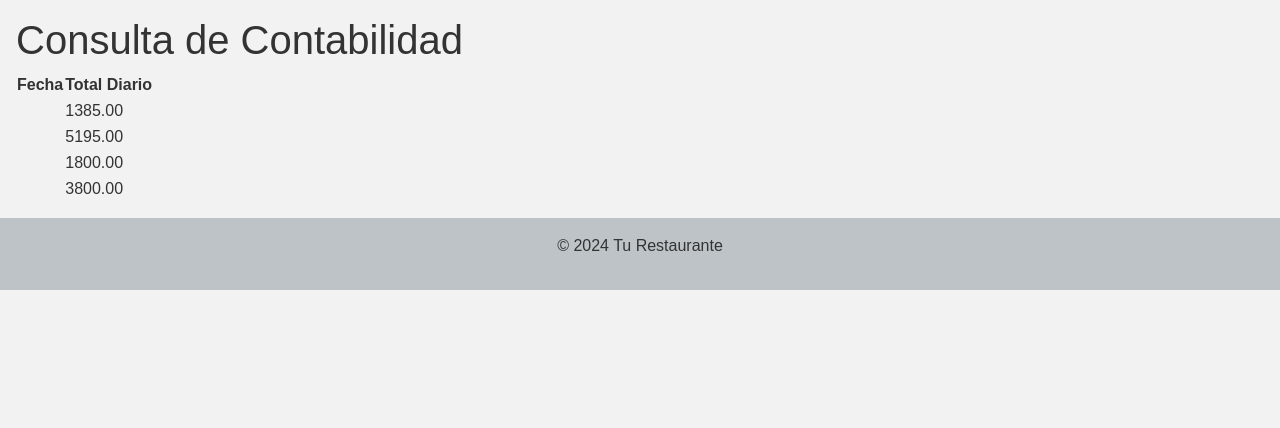
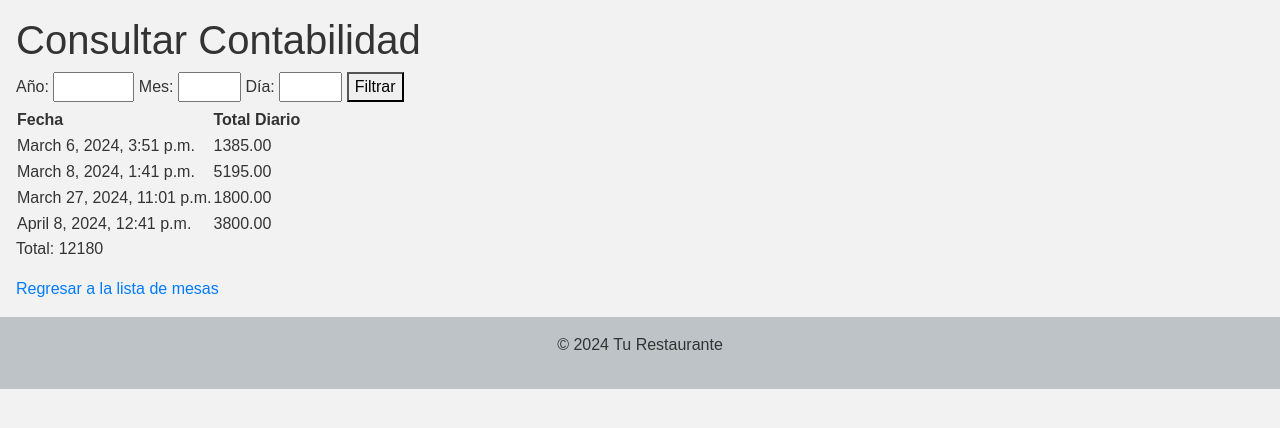
Before and after one commit to jorgeLP1109/restaurante_project, a Django app: page /consultar_contabilidad/ in a window 1280 px wide. Shown: the part 136-564 px from the top of the page. Run offline with Django 5.2, Linux system fonts and the light colour scheme; data comes from the database, SQL or seed files in the repository; both versions use the stored data as it was after the commit; some libraries are stand-ins or nearby versions.

Commit message:
contabilidad funcional 100

```diff
--- a/restaurante_app/templates/restaurante_app/contabilidad.html
+++ b/restaurante_app/templates/restaurante_app/contabilidad.html
@@ -1,6 +1,20 @@
 {% extends 'base.html' %}
+
 {% block content %}
-    <h1>Consulta de Contabilidad</h1>
+    <h1>Consultar Contabilidad</h1>
+
+    <!-- Formulario para filtrar por año, mes y día -->
+    <form method="get">
+        <label for="year">Año:</label>
+        <input type="number" name="year" id="year" value="{{ request.GET.year }}" min="2000" max="2099">
+        <label for="month">Mes:</label>
+        <input type="number" name="month" id="month" value="{{ request.GET.month }}" min="1" max="12">
+        <label for="day">Día:</label>
+        <input type="number" name="day" id="day" value="{{ request.GET.day }}" min="1" max="31">
+        <button type="submit">Filtrar</button>
+    </form>
+
+    <!-- Tabla de registros de contabilidad -->
     <table>
         <thead>
             <tr>
@@ -10,11 +24,17 @@
         </thead>
         <tbody>
             {% for registro in contabilidad %}
-                <tr>
-                    <td>{{ registro.fecha }}</td>
-                    <td>{{ registro.total_diario }}</td>
-                </tr>
+            <tr>
+                <td>{{ registro.fecha_cierre }}</td>
+                <td>{{ registro.total_diario }}</td>
+            </tr>
             {% endfor %}
         </tbody>
     </table>
+
+    <!-- Mostrar el total calculado -->
+    <p>Total: {{ total }}</p>
+
+    <!-- Botón para regresar a la lista de mesas -->
+    <a href="{% url 'lista_mesas' %}">Regresar a la lista de mesas</a>
 {% endblock %}
--- a/restaurante_app/views.py
+++ b/restaurante_app/views.py
@@ -14,6 +14,8 @@
 from django.http import JsonResponse
 from datetime import datetime
 from .forms import CerrarMesaForm
+from django.db.models import Sum
+from django.db.models import Q
 
 def agregar_comanda(request, mesa_id):
     mesa = get_object_or_404(Mesa, id=mesa_id)
@@ -236,5 +238,54 @@
     return redirect('lista_productos')
 
 def consultar_contabilidad(request):
+    # Obtener parámetros de consulta
+    year = request.GET.get('year')
+    month = request.GET.get('month')
+    day = request.GET.get('day')
+
+    # Filtrar los registros de contabilidad según los parámetros de consulta
     contabilidad = Contabilidad.objects.all()
-    return render(request, 'restaurante_app/contabilidad.html', {'contabilidad': contabilidad})
+
+    if year:
+        contabilidad = contabilidad.filter(fecha_cierre__year=year)
+    if month:
+        contabilidad = contabilidad.filter(fecha_cierre__month=month)
+    if day:
+        contabilidad = contabilidad.filter(fecha_cierre__day=day)
+
+    # Calcular el total sumando los valores de los registros filtrados
+    total = contabilidad.aggregate(total=Sum('total_diario'))['total']
+
+    # Si no hay registros, establecer el total en cero
+    if total is None:
+        total = 0
+
+    return render(request, 'restaurante_app/contabilidad.html', {'contabilidad': contabilidad, 'total': total})
+
+def contabilidad(request):
+    contabilidad = Contabilidad.objects.all()
+
+    # Filtro por año
+    year = request.GET.get('year')
+    if year:
+        contabilidad = contabilidad.filter(fecha_cierre__year=year)
+
+    # Filtro por mes
+    month = request.GET.get('month')
+    if month:
+        contabilidad = contabilidad.filter(fecha_cierre__month=month)
+
+    # Filtro por día
+    day = request.GET.get('day')
+    if day:
+        contabilidad = contabilidad.filter(fecha_cierre__day=day)
+
+    # Calcular el total general
+    total_general = Contabilidad.objects.aggregate(total_general=Sum('total_diario'))['total_general'] or 0
+
+    context = {
+        'contabilidad': contabilidad,
+        'total_general': total_general
+    }
+
+    return render(request, 'contabilidad.html', context)
```
Also changed, not shown: restaurante_app/templates/restaurante_app/inicio.html (+19 -9 lines), db.sqlite3, restaurante_app/static/images/5.jpg (added), restaurante_app/static/images/background.jpg (added).
